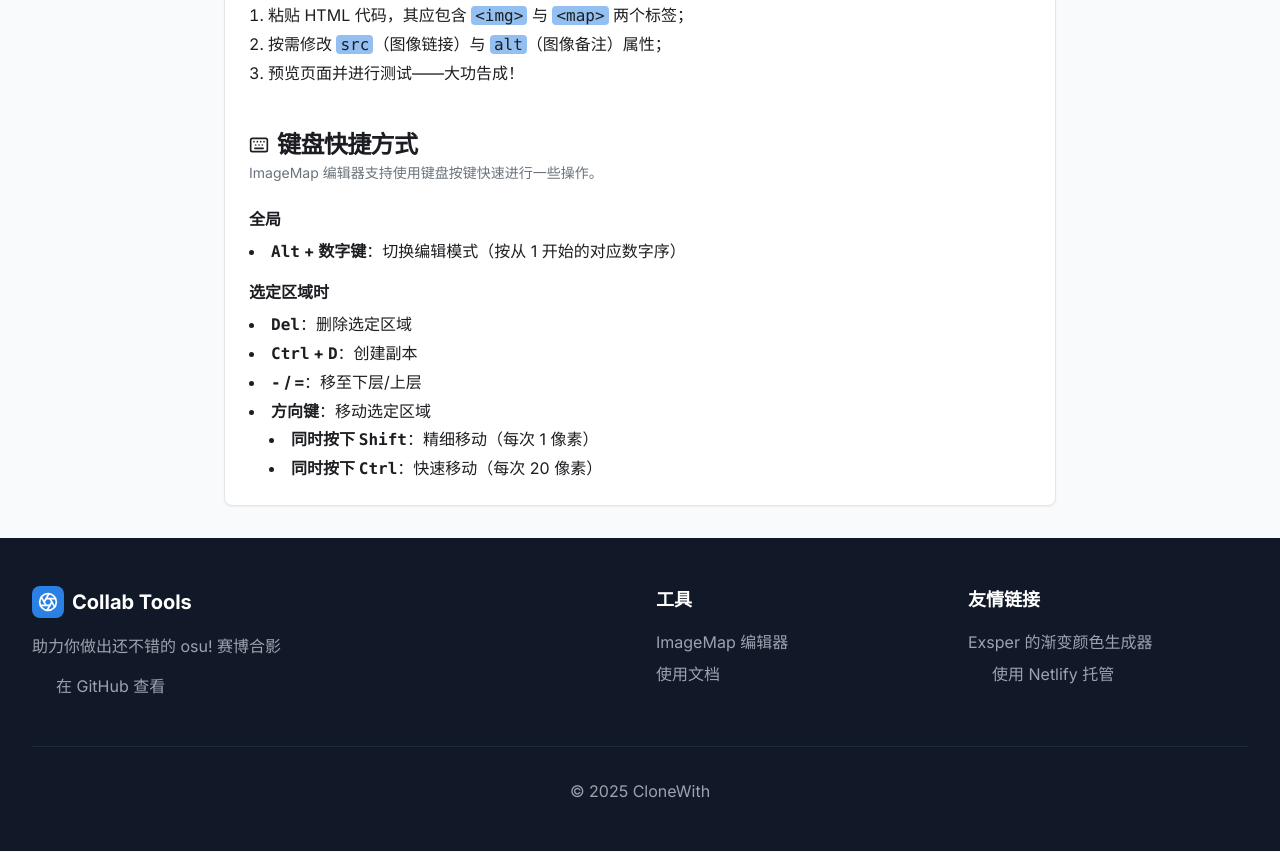
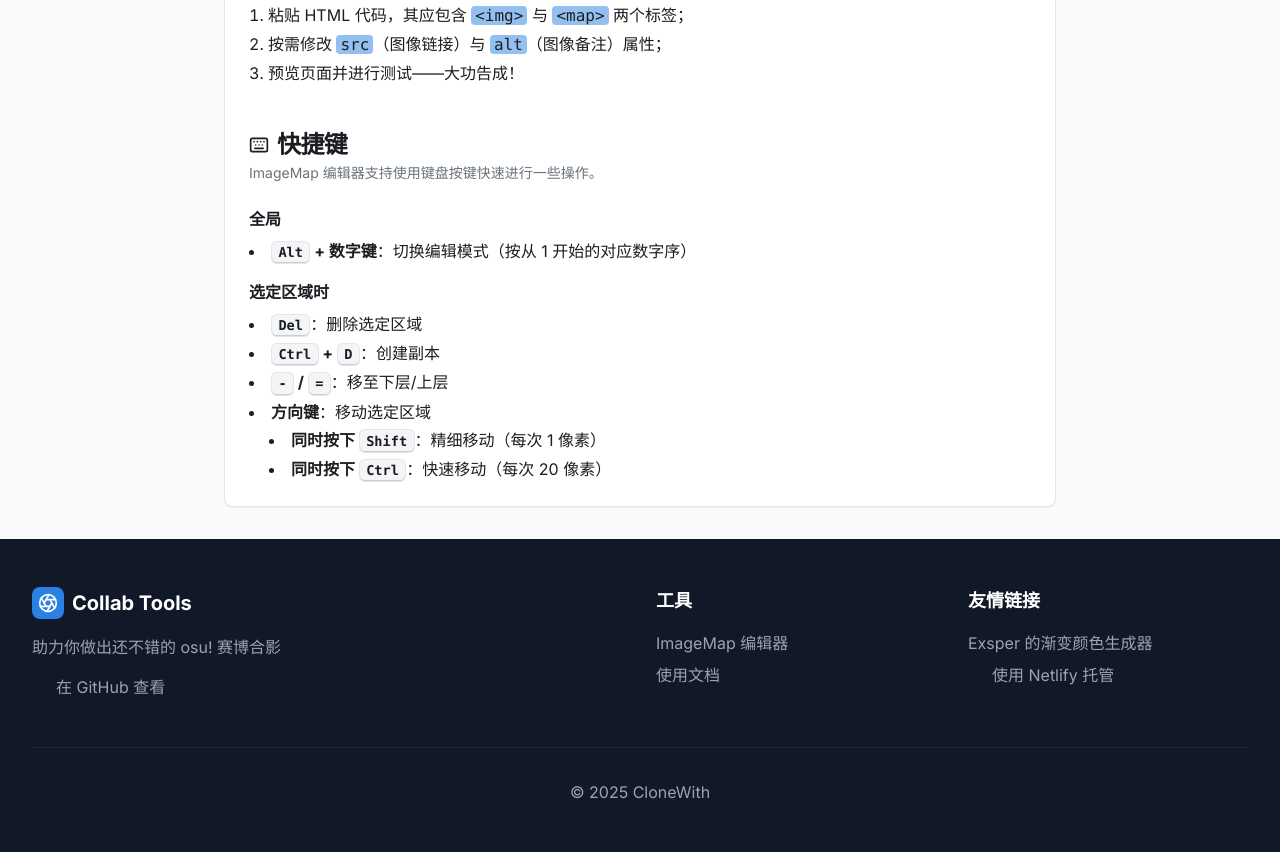
Before and after one commit to CloneWith/osu-collab-tools, a Next.js app: page /docs in a window 1280 px wide. Shown: the part 1620-2472 px from the top of the page. Built offline with nearby package versions, Linux system fonts and the light colour scheme; some icons are missing.

Commit message:
Add <kbd> styling

```diff
--- a/app/docs/page.tsx
+++ b/app/docs/page.tsx
@@ -150,7 +150,7 @@ export default function DocsPage() {
             <CardHeader>
               <CardTitle className="flex items-center gap-2">
                 <Keyboard className="w-5 h-5"/>
-                键盘快捷方式
+                快捷键
               </CardTitle>
               <CardDescription>ImageMap 编辑器支持使用键盘按键快速进行一些操作。</CardDescription>
             </CardHeader>
--- a/app/globals.css
+++ b/app/globals.css
@@ -133,4 +133,22 @@
   .flex-title {
     @apply flex flex-row items-center space-x-2;
   }
+
+  kbd {
+    @apply bg-muted text-foreground;
+    display: inline-block;
+    padding: 0.2rem 0.4rem;
+    border-radius: 0.35rem;
+    border: 1px solid hsl(var(--border));
+    font-size: 0.85em;
+    font-family: "SFMono-Regular", Consolas, "Liberation Mono", Menlo, monospace;
+    line-height: 1.1;
+    box-shadow: inset 0 -1px 0 hsl(var(--muted-foreground) / 0.3);
+  }
+
+  .dark kbd {
+    @apply bg-gray-800;
+    border-color: hsl(var(--border));
+    box-shadow: inset 0 -1px 0 hsl(var(--muted-foreground) / 0.45);
+  }
 }
```
